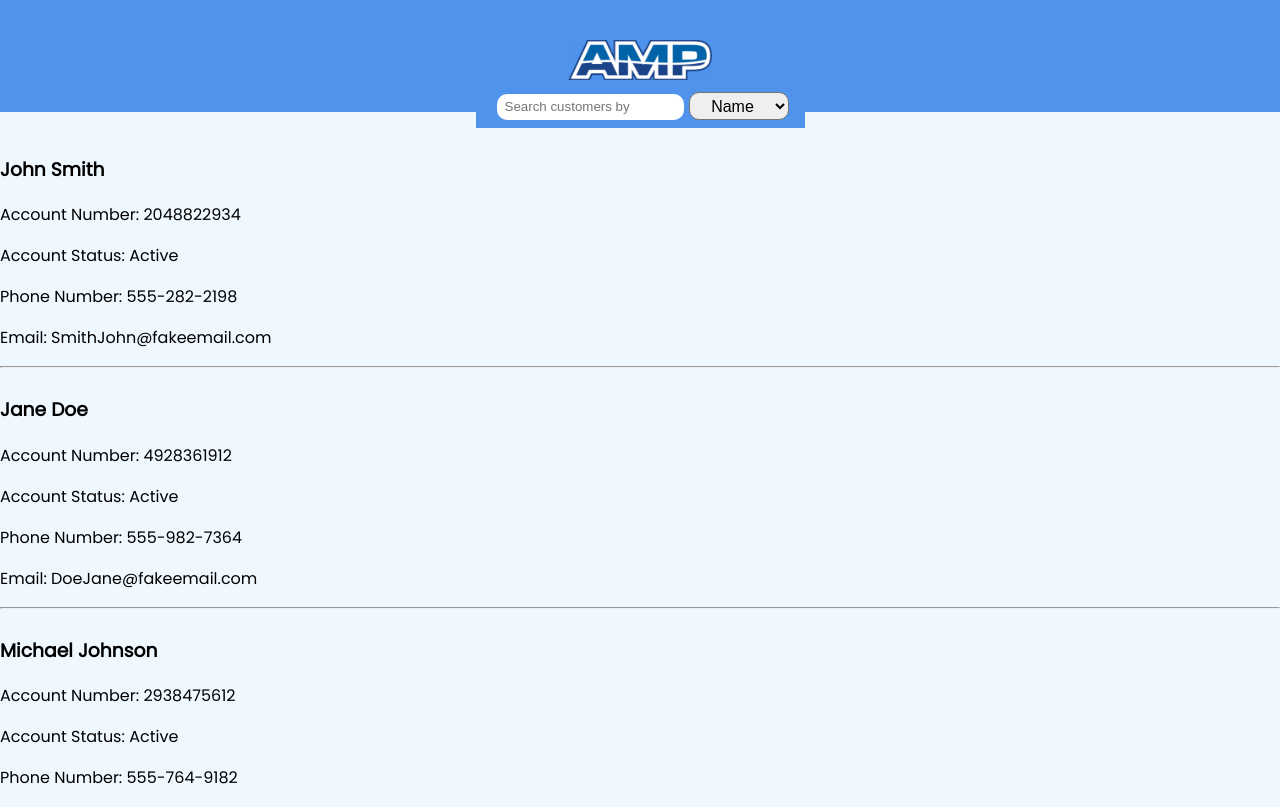
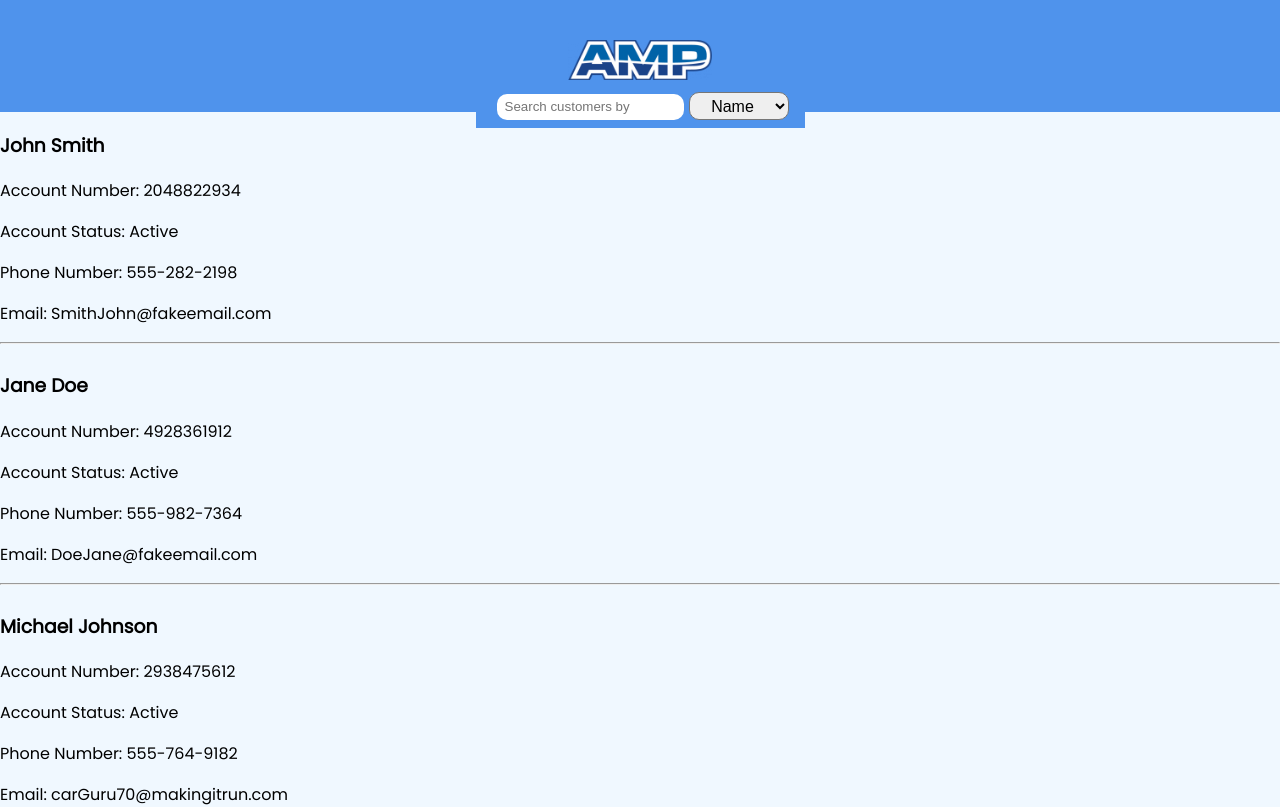
Before and after one commit to ezaboroskie/CSR-Portal, a React (Create React App) app: page / in a window 1280 px wide. Shown: the top 807 px of the page. Built offline with nearby package versions, Linux system fonts and the light colour scheme; a web font is replaced by a local one.

Commit message:
removes top margin from main-content-container

```diff
--- a/src/App.css
+++ b/src/App.css
@@ -4,7 +4,7 @@ body, html {
     padding: 0;
     display: flex;
     flex-direction: column;
-    background-color: aliceblue;
+    background-color: purple
   }
 
 .header-content-container {
--- a/src/styles/ListStyles.css
+++ b/src/styles/ListStyles.css
@@ -5,7 +5,7 @@
     flex-direction: column;
     max-height: fit-content;
     overflow: auto;
-    margin-top: 3vh;
+
 }
 
 .sticky-top-container {
```
